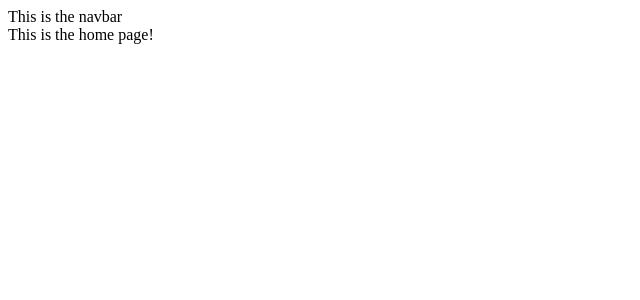
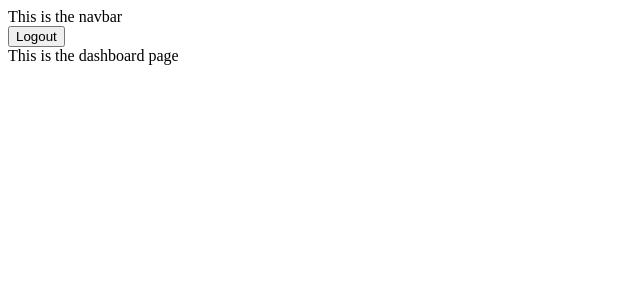
Before and after one commit to Marky303/ltnc-frontend, a React (Vite) app: page / in a window 1280 px wide. Shown: the top 300 px of the page, without its empty margins (0-640 px from the left). Built offline with nearby package versions, Linux system fonts and the light colour scheme; no server answers; sample sign-in values are in the browser's storage.

Commit message:
added logout + private routes

```diff
--- a/src/App.jsx
+++ b/src/App.jsx
@@ -7,10 +7,11 @@ import { AuthProvider } from "./context/UserauthContext";
 
 // Importing introduction related pages
 
-// Importing main page
+// Importing opening pages
 import Home from "./pages/Home";
 
-// Importing profile related pages
+// Importing main pages
+import Dashboard from "./pages/main/Dashboard";
 
 // Importing userath related pages
 import Signup from "./pages/userauth/Signup";
@@ -30,9 +31,11 @@ const App = () => (
         <Route exact path="/" element={<AuthProvider />}>
           <Route path="/" element={<Layout />}>
 
-            <Route exact path="/" element={<Home />} />
+            <Route exact path="/home" element={<Home />} />
             <Route exact path="/signup" element={<Signup />} />
             <Route exact path="/login" element={<Login />} />
+
+            <Route exact path="/" element={<Dashboard />} />
 
           </Route>
         </Route>
--- a/src/components/Navbar.jsx
+++ b/src/components/Navbar.jsx
@@ -1,5 +1,8 @@
 import React, { useContext, useEffect } from "react";
 import { Link, BrowserRouter, Routes, Route } from "react-router-dom";
+
+// Importing AuthContext
+import AuthContext from "../context/UserauthContext";
 
 // Import notify function
 import NotifyContext from "../context/NotifyContext";
@@ -12,6 +15,12 @@ const Navbar = () => {
   // Get notification from NotifyContext
   let { notification } = useContext(NotifyContext);
 
+  // Implement if authorized
+  let { currentUser } = useContext(AuthContext);
+
+  // Getting logout function
+  let { logoutUser } = useContext(AuthContext);
+
   // Display when theres a notification
   useEffect(() => {
     // Note that no parenthesis is used here
@@ -21,6 +30,13 @@ const Navbar = () => {
   return (
     <div>
       <div>This is the navbar</div>
+      {currentUser ? (
+        <button className="logout-btn" onClick={logoutUser}>Logout</button>
+      ) : (
+        <Link to="login">
+              <button className="login-btn">Login</button>
+        </Link>
+      )}
       <ToastContainer />
     </div>
   );
--- a/src/context/UserauthContext.jsx
+++ b/src/context/UserauthContext.jsx
@@ -24,19 +24,7 @@ export const AuthProvider = () => {
   let { notify } = useContext(NotifyContext);
 
   // VARIABLES
-  // Get and set authTokens variable if it is saved in localStorage
-  // Preventing logging out when reloading page
-  let [authTokens, setauthTokens] = useState(() =>
-    localStorage.getItem("authTokens")
-      ? JSON.parse(localStorage.getItem("authTokens"))
-      : null
-  );
-
-  let [userInfo, setuserInfo] = useState(() =>
-    localStorage.getItem("userInfo")
-      ? JSON.parse(localStorage.getItem("userInfo"))
-      : null
-  );
+  let [currentUser, setCurrentUser] = useState();
 
   let [fetching, setFetching] = useState(false);
 
@@ -46,7 +34,13 @@ export const AuthProvider = () => {
 
   let location = useLocation();
 
-  // WTF
+  useEffect(() => {
+    const unsubscribe = auth.onAuthStateChanged((user) => {
+      setCurrentUser(user);
+    });
+
+    return unsubscribe;
+  }, []);
 
   // FUNCTIONS
   let signupUser = async (e) => {
@@ -94,7 +88,6 @@ export const AuthProvider = () => {
     navigate("/login");
   };
 
-  // FUNCTIONS
   let loginUser = async (e) => {
     // PREVENT PAGE RELOAD ON FORM SUBMIT SOMEHOW IMPORTANT IMPORTANT IMPORTANT IMPORTANT IMPORTANT IMPORTANT IMPORTANT
     // IMPORTANT IMPORTANT IMPORTANT IMPORTANT IMPORTANT IMPORTANT IMPORTANT IMPORTANT IMPORTANT IMPORTANT IMPORTANT IMPORTANT IMPORTANT IMPORTANT
@@ -112,7 +105,6 @@ export const AuthProvider = () => {
       .then((userCredential) => {
         // Signed in
         const user = userCredential.user;
-        console.log(user);
 
         // Check if the account is email verified
         if (!(user && user.emailVerified)) {
@@ -127,6 +119,8 @@ export const AuthProvider = () => {
         } else {
           // Notify if successfully logged in
           notify("success", "Logged in!");
+          // Redirect to dashboard page
+          navigate("/");
         }
       })
       .catch((error) => {
@@ -138,15 +132,26 @@ export const AuthProvider = () => {
     setFetching((fetching = false));
   };
 
+  let logoutUser = async () => {
+    signOut(auth)
+      .then(() => {
+        // Notify if user failed vibe check
+        notify("success", "Logged out!");
+      })
+      .catch((error) => {
+        notify("error", error.message);
+      });
+  };
+
   let contextData = {
     // userauth related variables
-    authTokens: authTokens,
-    userInfo: userInfo,
     fetching: fetching,
+    currentUser: currentUser,
 
     // userauth related functions
     signupUser: signupUser,
     loginUser: loginUser,
+    logoutUser: logoutUser,
   };
 
   return (
--- /dev/null
+++ b/src/pages/main/Dashboard.jsx
@@ -0,0 +1,14 @@
+import React, { useState, useEffect, useContext } from "react";
+import { Navigate } from "react-router-dom";
+
+// Importing AuthContext
+import AuthContext from "../../context/UserauthContext";
+
+const Dashboard = () => {
+  // Implement if authorized
+  let { currentUser } = useContext(AuthContext);
+
+  return currentUser ? (<div>This is the dashboard page</div>) : (<Navigate to="/login" />);
+};
+
+export default Dashboard;
--- a/src/pages/userauth/Login.jsx
+++ b/src/pages/userauth/Login.jsx
@@ -6,7 +6,7 @@ import AuthContext from "../../context/UserauthContext";
 
 const Login = () => {
   // Implement if authorized
-  let { authTokens } = useContext(AuthContext);
+  let { currentUser } = useContext(AuthContext);
 
   // Getting signup function
   let { loginUser } = useContext(AuthContext);
@@ -26,7 +26,7 @@ const Login = () => {
     loginUser(e);
   };
 
-  return authTokens ? (
+  return currentUser ? (
     <Navigate to="/" />
   ) : (
     <div className="userauth-page-wrapper">
--- a/src/pages/userauth/Signup.jsx
+++ b/src/pages/userauth/Signup.jsx
@@ -6,7 +6,7 @@ import AuthContext from "../../context/UserauthContext";
 
 const Signup = () => {
   // Implement if authorized
-  let { authTokens } = useContext(AuthContext);
+  let { currentUser } = useContext(AuthContext);
 
   // Getting signup function
   let { signupUser } = useContext(AuthContext);
@@ -27,7 +27,7 @@ const Signup = () => {
     signupUser(e);
   };
 
-  return authTokens ? (
+  return currentUser ? (
     <Navigate to="/" />
   ) : (
     <div className="userauth-page-wrapper">
```
